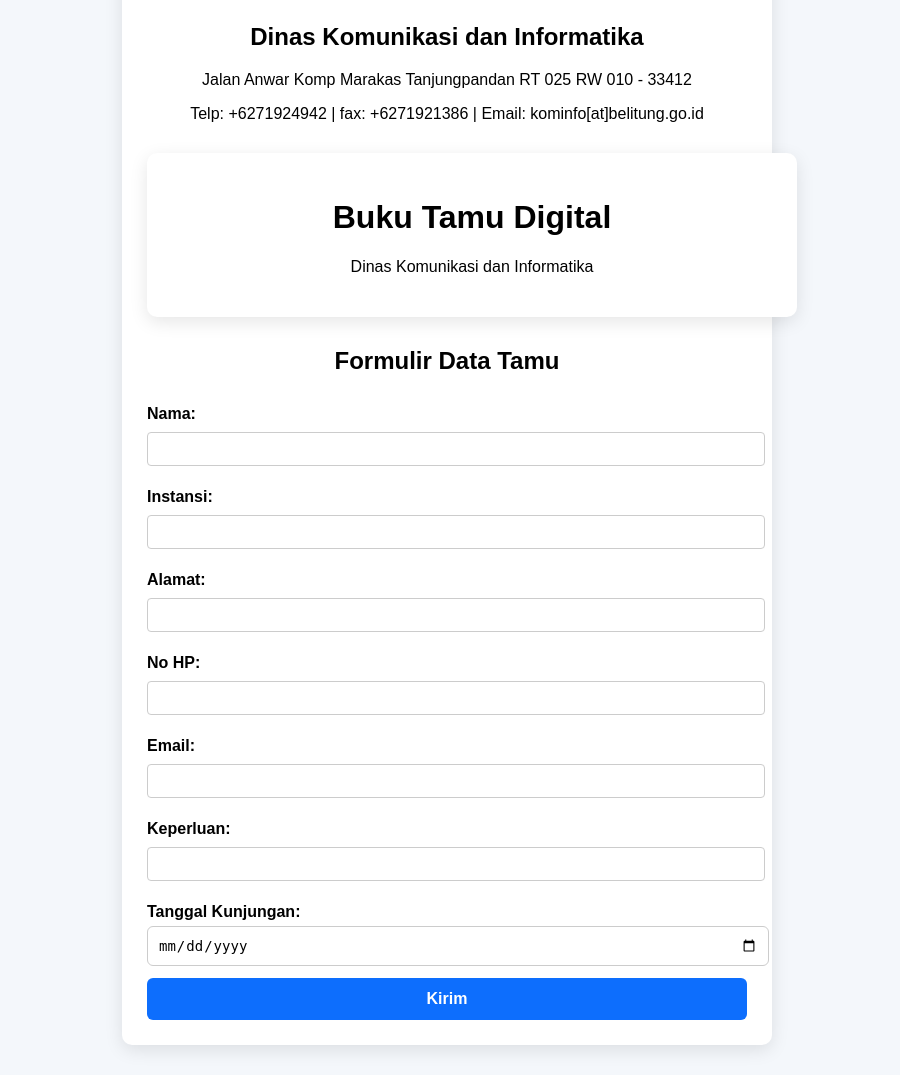
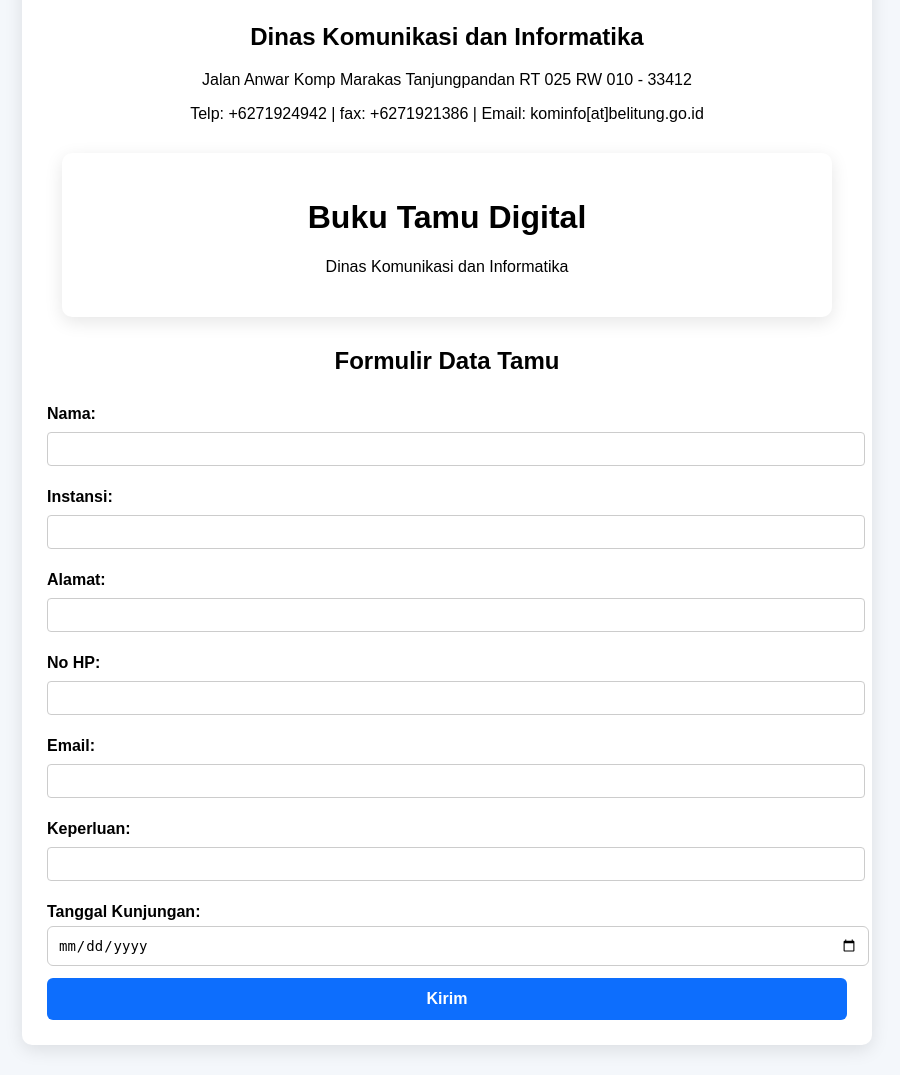
Before and after one commit to susifitrianti29-cmyk/bukutamu, a PHP site: page / in a window 1280 px wide. Shown: the part 356-1431 px from the top of the page, without its empty margins (193-1093 px from the left). Run offline with PHP 8.4, Linux system fonts and the light colour scheme.

Commit message:
Update style.css

```diff
--- a/style.css
+++ b/style.css
@@ -94,8 +94,8 @@ body {
 
 /* Container utama form */
 .container {
-  width: 100%;
-  max-width: 600px;
+  width: 90%;
+  max-width: 800px;
   background: #ffffff;
   margin: 30px auto;
   padding: 25px;
```
